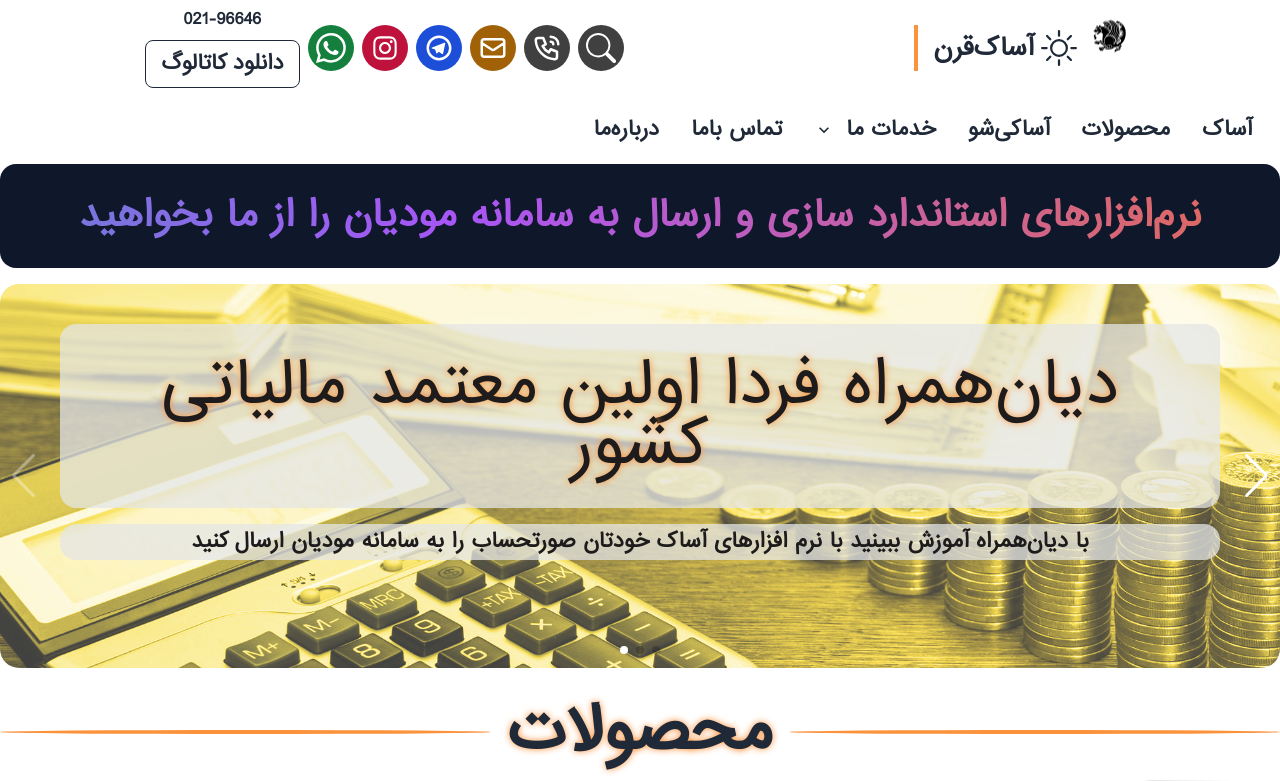
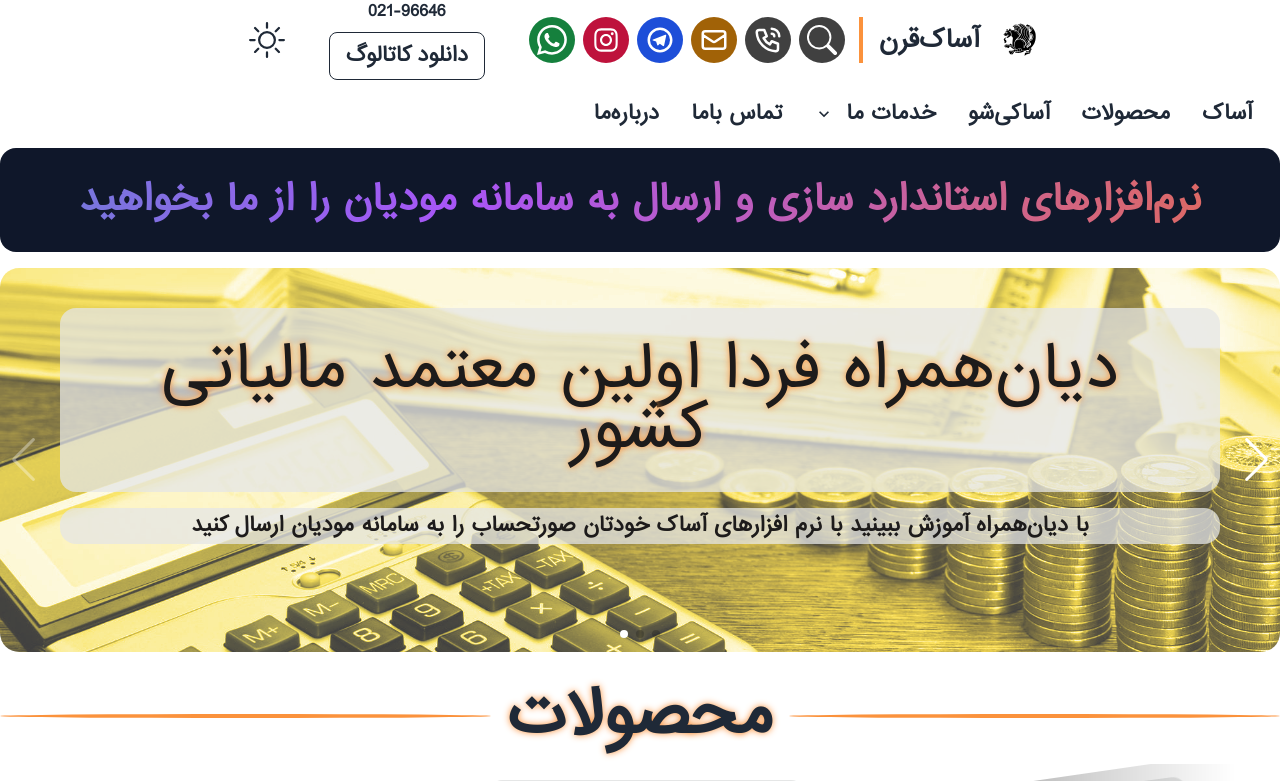
Before and after one commit to Mansour-VN/Asak, a Next.js app: page / in a window 1280 px wide. Shown: the top 781 px of the page. Built offline with nearby package versions, Linux system fonts and the light colour scheme.

Commit message:
rebase: change style Header desktop

```diff
--- a/components/Header/Header.jsx
+++ b/components/Header/Header.jsx
@@ -20,9 +20,20 @@
     <div>
       <div
         id="header-title"
-        className="flex flex-col md:flex-row justify-center md:justify-around items-center md:gap-4 p-2 "
+        className="flex flex-col md:flex-row justify-center px-4 items-center"
       >
-        <div className="flex justify-center items-center  flex-row gap-2 ">
+        <div className="flex justify-around items-center gap-4 w-1/2 flex-row">
+
+          {/* start lable darck mode  whit table*/}
+          <div
+              className="text-4xl transition ease-in-out delay-1000"
+              onClick={(event) => changeTheme(event)}
+          >
+            {theme ? <BsMoon /> : <BsSun />}
+          </div>
+          {/* end lable darck mode */}
+
+
           <div className="flex justify-center items-center flex-col gap-2 ">
             <p className="font-semibold ">021-96646</p>
             <button className="btn btn-outline md:text-xl">
@@ -30,31 +41,25 @@
             </button>
           </div>
 
+
           <div id="social">
             <SocialMedia />
           </div>
         </div>
 
-        <div className="hidden md:flex flex-row justify-center  items-center md:border-l-4 md:border-orange-400 pl-4">
+        <div className="hidden md:flex flex-row justify-center gap-4  items-center  md:border-l-4 md:border-orange-400 pl-4">
           <p className="md:text-2xl text-xl font-semibold">آساک‌قرن</p>
 
-          {/* start lable darck mode  whit table*/}
-          <div
-            className="text-4xl px-2 transition ease-in-out delay-1000"
-            onClick={(event) => changeTheme(event)}
-          >
-            {theme ? <BsMoon /> : <BsSun />}
-          </div>
-          {/* end lable darck mode */}
           <Image
             width={50}
             height={50}
             src="/assets/image/logo/dian.svg"
             alt="LogoDian"
-            className={ `rounded animate-bounce ${theme? "bg-orange-400" : ""}`}
+            className={ `rounded  ${theme? "bg-orange-400" : ""}`}
           />
+            {/*animate-bounce*/}
         </div>
-      </div>
+        </div>
 
       <div
         id="navbarMenu"
```
